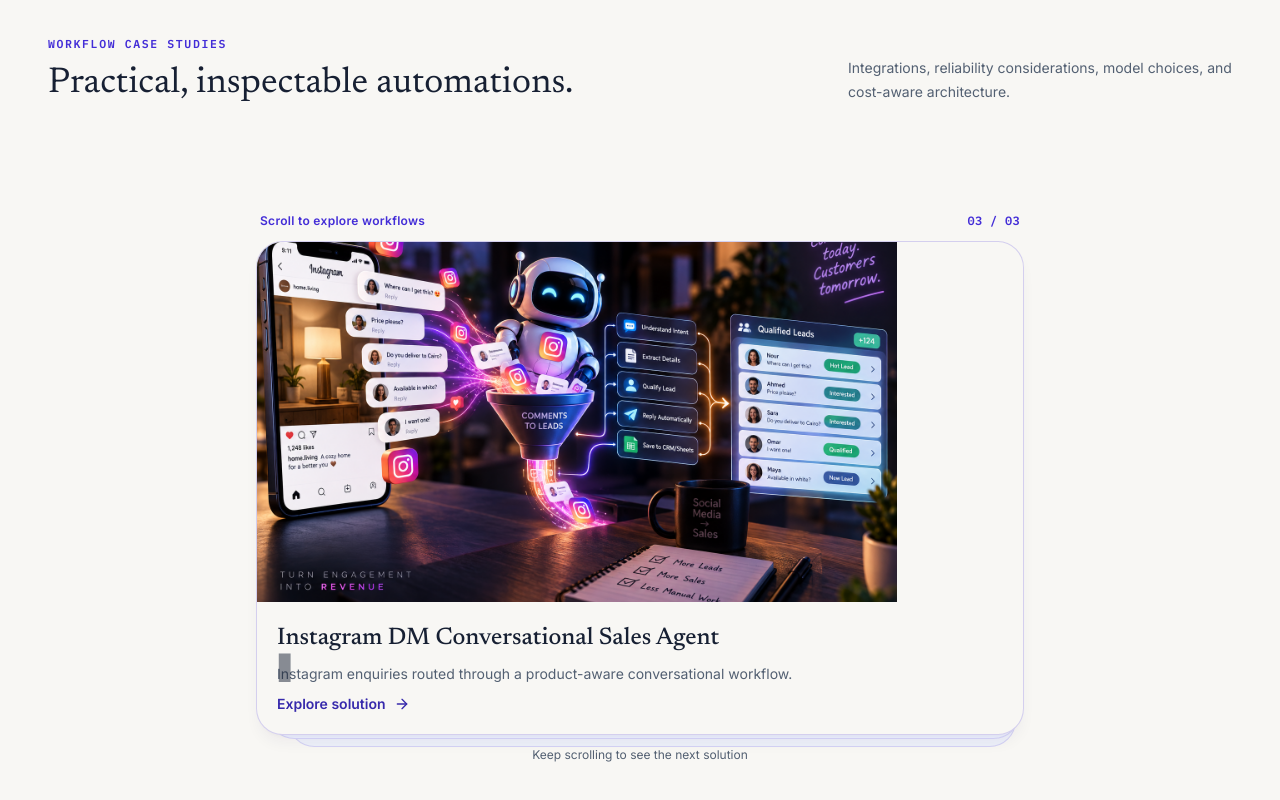
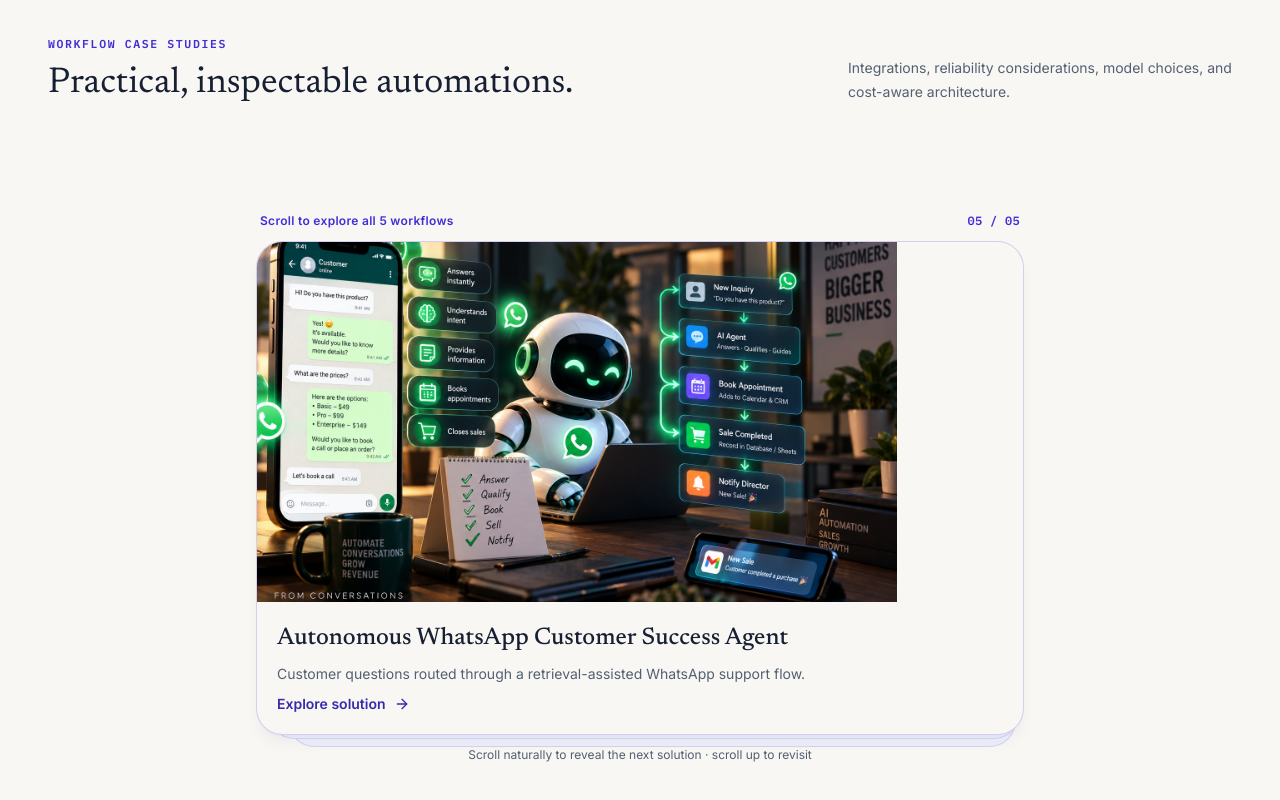
Before and after one commit to mohamed2nabil/my-portfolio-hub, a Next.js app: page /ai-automation in a window 1280 px wide. Shown: the part 1088-1888 px from the top of the page. Built offline with nearby package versions, Linux system fonts and the light colour scheme.

Commit message:
fix: let every published AI project participate in the scroll showcase

```diff
--- a/src/components/ResultCardSwap.jsx
+++ b/src/components/ResultCardSwap.jsx
@@ -6,7 +6,6 @@ import Link from "next/link";
 import { AnimatePresence, motion, useMotionValueEvent, useScroll } from "framer-motion";
 import { useSiteMotion } from "@/components/MotionPreferences";
 import { ArrowRight } from "lucide-react";
-import Typewriter from "@/components/Typewriter";
 
 // Projects change with the visitor's page scroll, not with a timer or dots.
 // A sticky viewport gives each featured project real reading time. Scrolling
@@ -16,7 +15,7 @@ export default function ResultCardSwap({ projects = [], basePath = "/ai-automati
   const [index, setIndex] = useState(0);
   const { enabled } = useSiteMotion();
   const reduce = !enabled;
-  const items = projects.slice(0, 3);
+  const items = projects; // Show EVERY published workflow, including future Admin additions.
   const { scrollYProgress } = useScroll({
     target: sectionRef,
     offset: ["start start", "end end"],
@@ -43,12 +42,12 @@ export default function ResultCardSwap({ projects = [], basePath = "/ai-automati
     data-testid="ai-showcase"
     ref={sectionRef}
     className="relative"
-    style={{ height: `${Math.round((0.75 * items.length + .85) * 100)}svh` }}
+    style={{ height: `${Math.round((0.66 * Math.max(items.length - 1, 0) + 1.18) * 100)}svh` }}
     aria-label="Scroll through featured automation projects"
   >
     <div className="sticky top-[5.25rem] mx-auto flex h-[calc(100svh-6rem)] max-w-3xl flex-col justify-center gap-3 py-3">
       <div className="flex shrink-0 items-center justify-between px-1 text-xs font-semibold tracking-wide text-indigo-700">
-        <span>Scroll to explore workflows</span>
+        <span>Scroll to explore all {items.length} workflows</span>
         <span className="font-mono tabular-nums">{String(index + 1).padStart(2, "0")} / {String(items.length).padStart(2, "0")}</span>
       </div>
       <div className="relative min-h-0 w-full">
@@ -66,7 +65,7 @@ export default function ResultCardSwap({ projects = [], basePath = "/ai-automati
           </motion.div>
         </AnimatePresence>
       </div>
-      <p className="shrink-0 text-center text-xs text-secondary-ink">Keep scrolling to see the next solution</p>
+      <p className="shrink-0 text-center text-xs text-secondary-ink">Scroll naturally to reveal the next solution · scroll up to revisit</p>
     </div>
   </div>;
 }
@@ -78,7 +77,7 @@ function ProjectCard({ project, basePath }) {
         <Image src={project.poster} alt={project.title} fill sizes="(max-width:900px) 100vw, 760px" className="object-cover transition-transform duration-500 group-hover:scale-[1.035]" />
       </div>
       <div className="grid gap-2 p-4 sm:p-5">
-        <h3 className="font-serif text-xl font-medium sm:text-2xl"><Typewriter text={project.title} speed={50} loop={false} /></h3>
+        <h3 className="font-serif text-xl font-medium sm:text-2xl">{project.title}</h3>
         <p className="line-clamp-2 text-sm leading-6 text-secondary-ink">{project.outcome || project.shortDesc}</p>
         <span className="inline-flex items-center gap-2 text-sm font-semibold text-indigo-800">Explore solution <ArrowRight size={16} /></span>
       </div>
```
